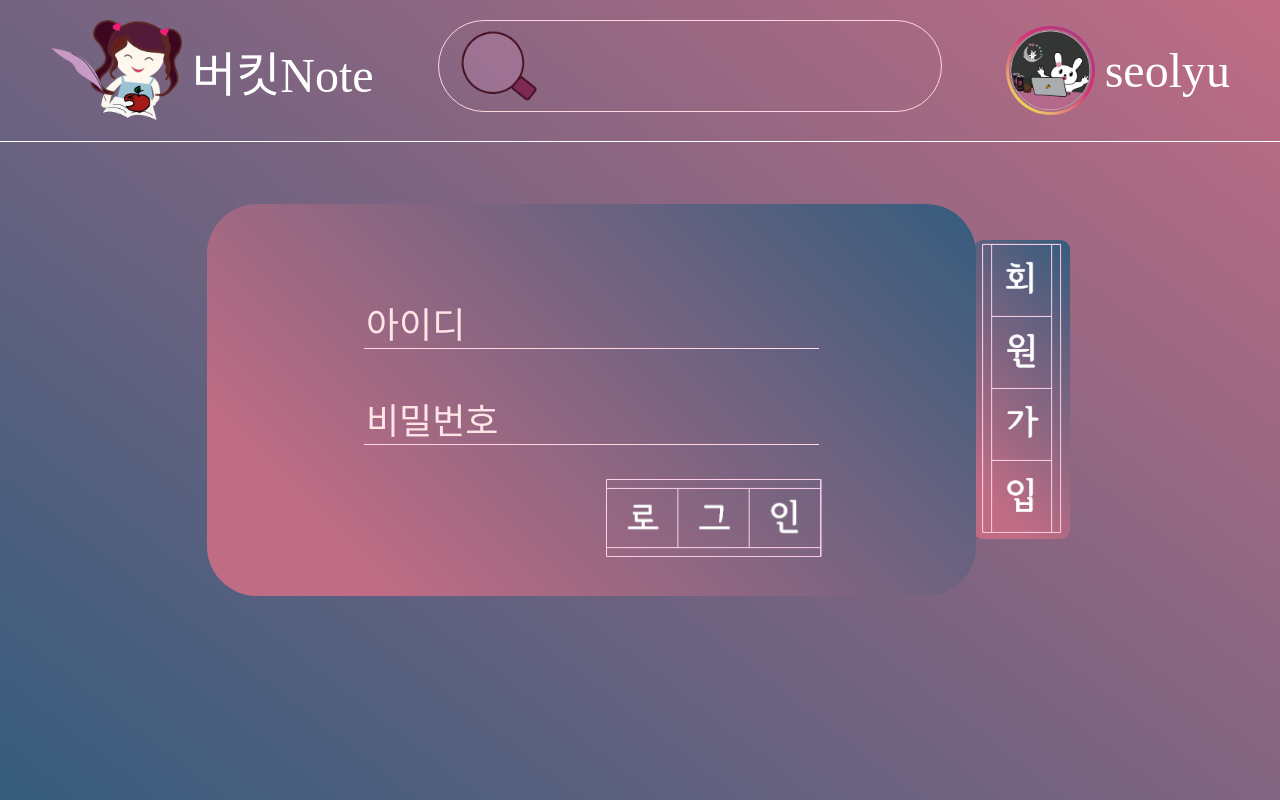
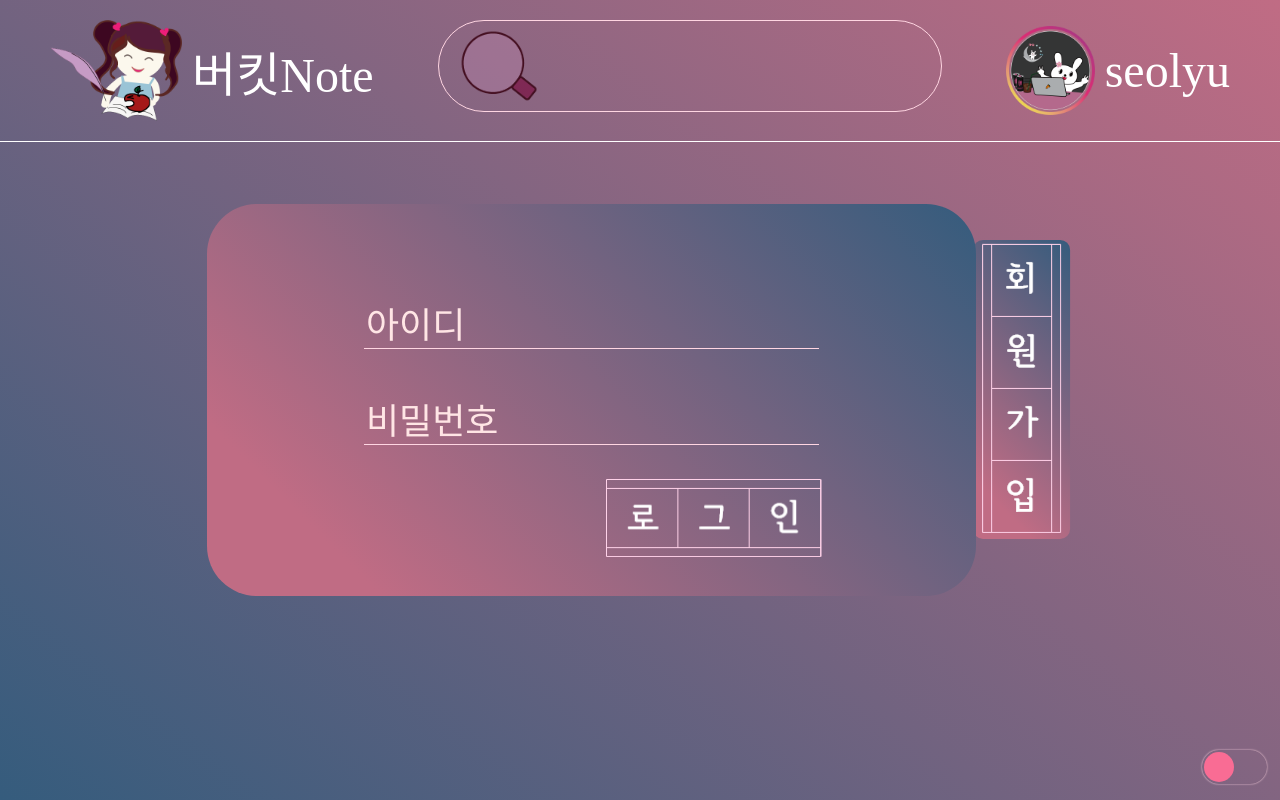
Before and after one commit to seol-yu/BucketNote, a React (Create React App) app in the folder bucket-front/: page / in a window 1280 px wide. Built offline with nearby package versions, Linux system fonts and the light colour scheme; a web font is replaced by a local one.

Commit message:
front | DeathMode Toggle 퍼블리싱

```diff
--- a/bucket-front/src/app.css
+++ b/bucket-front/src/app.css
@@ -123,6 +123,74 @@ header {
 .header_userInfo span {
   margin-left: 10px;
   font-size: var(--font-medium);
+}
+
+/* DeathMode */
+.DeathMode {
+  position: fixed;
+  bottom: 2%;
+  right: 1%;
+}
+
+.mode {
+  position: relative;
+  display: inline-block;
+  width: 65px;
+  height: 34px;
+}
+
+.mode input {
+  opacity: 0;
+  width: 0;
+  height: 0;
+}
+
+.slider {
+  position: absolute;
+  cursor: pointer;
+  top: 0;
+  left: 0;
+  right: 0;
+  bottom: 0;
+  background-color: transparent;
+  -webkit-transition: .8s;
+  transition: .8s;
+}
+
+.slider:before {
+  position: absolute;
+  content: "";
+  height: 30px;
+  width: 30px;
+  left: 2px;
+  bottom: 2px;
+  background-color: var(--color-pink);
+  -webkit-transition: .8s;
+  transition: .8s;
+}
+
+input:checked+.slider {
+  background-color: transparent;
+  box-shadow: 0 0 2px var(--color-white);
+}
+
+input+.slider {
+  box-shadow: 0 0 2px var(--color-light-pink);
+}
+
+input:checked+.slider:before {
+  background-color: var(--color-white);
+  -webkit-transform: translateX(31px);
+  -ms-transform: translateX(31px);
+  transform: translateX(31px);
+}
+
+.slider.round {
+  border-radius: 34px;
+}
+
+.slider.round:before {
+  border-radius: 50%;
 }
 
 /* Intro - Login / Signin*/
--- a/bucket-front/src/app.jsx
+++ b/bucket-front/src/app.jsx
@@ -2,6 +2,7 @@ import { BrowserRouter, Routes, Route } from "react-router-dom";
 import "./app.css";
 import Intro from "./pages/Intro";
 import Header from "./components/Header";
+import DeathMode from "./components/DeathMode";
 
 function App() {
   return (
@@ -10,6 +11,7 @@ function App() {
       <Routes>
         <Route path="/" element={<Intro />} />
       </Routes>
+      <DeathMode />
     </BrowserRouter>
   );
 }
--- /dev/null
+++ b/bucket-front/src/components/DeathMode.js
@@ -0,0 +1,14 @@
+import React from "react";
+
+const DeathMode = () => {
+  return (
+    <div className="DeathMode">
+      <label className="mode">
+        <input type="checkbox" />
+        <span className="slider round"></span>
+      </label>
+    </div>
+  );
+};
+
+export default DeathMode;
```
